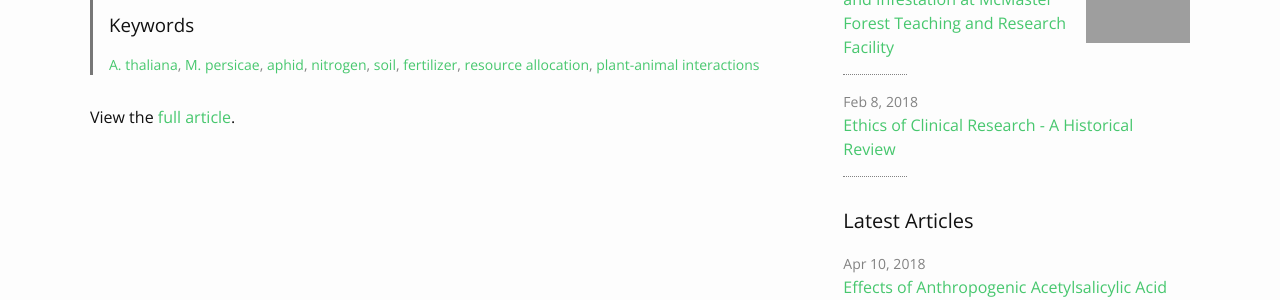
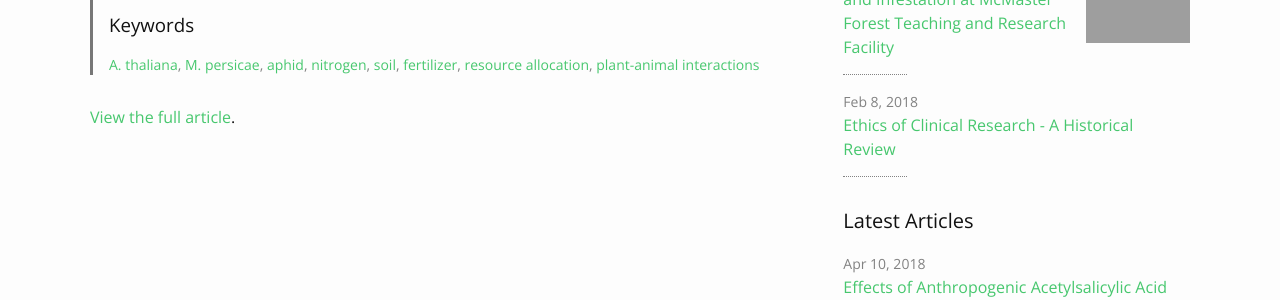
Before and after one commit to iscientist/iscientist.github.io, a Jekyll site: the page built from _posts/2018-03-22-BalintTesting.md, in a window 1280 px wide and 900 px high, scrolled down 640 px, cut to the strip 154-454 px from the top of the window. Built offline with Jekyll 4.4.1, drawn with Linux system fonts in a browser that asks for light colours; grey boxes are pictures that could not be loaded.

```diff
--- a/_posts/2018-03-22-BalintTesting.md
+++ b/_posts/2018-03-22-BalintTesting.md
@@ -25,4 +25,4 @@ author:
 abstract: |- # this means to ignore newlines until next tag
   Natural elements serve as the building blocks of ecosystems, and cycle through the biosphere. Nitrogen is one of the most important elements for plant growth. To further increase plant growth, nitrogen is artificially added to ecosystems as fertilizer, though it may put nearby organisms at risk. The impact of fertilizer runoff affects many environments and the organisms that inhabit them. For these reasons, it is important to understand the effects of increased amounts of nitrogen on plant-animal interactions. To do so, we studied the effect of varying ammonium nitrate (AN) concentrations, a compound commonly found in fertilizer, on the interaction between *Arabidopsis thaliana* and *Myzus persicae*. The control group *A. thaliana* plants were treated with water, while low and high dose groups were treated with varying concentrations of AN. We counted the number of *M. persicae* present on each *A. thaliana* plant throughout the study period. The low dose group begins to plateau after the sixth day, while the control and high dose groups grew. These results suggest that soil nitrogen content affects trophic interactions between plants and herbivores. The optimal treatment was a low dose of AN, as population growth of *M. persicae* plateaued, limiting herbivory and potentially benefiting *A. thaliana*.
 ---
-View the [full article](Volume3_Articles/Balint.pdf).
+[View the full article](Volume3_Articles/Balint.pdf).
```
